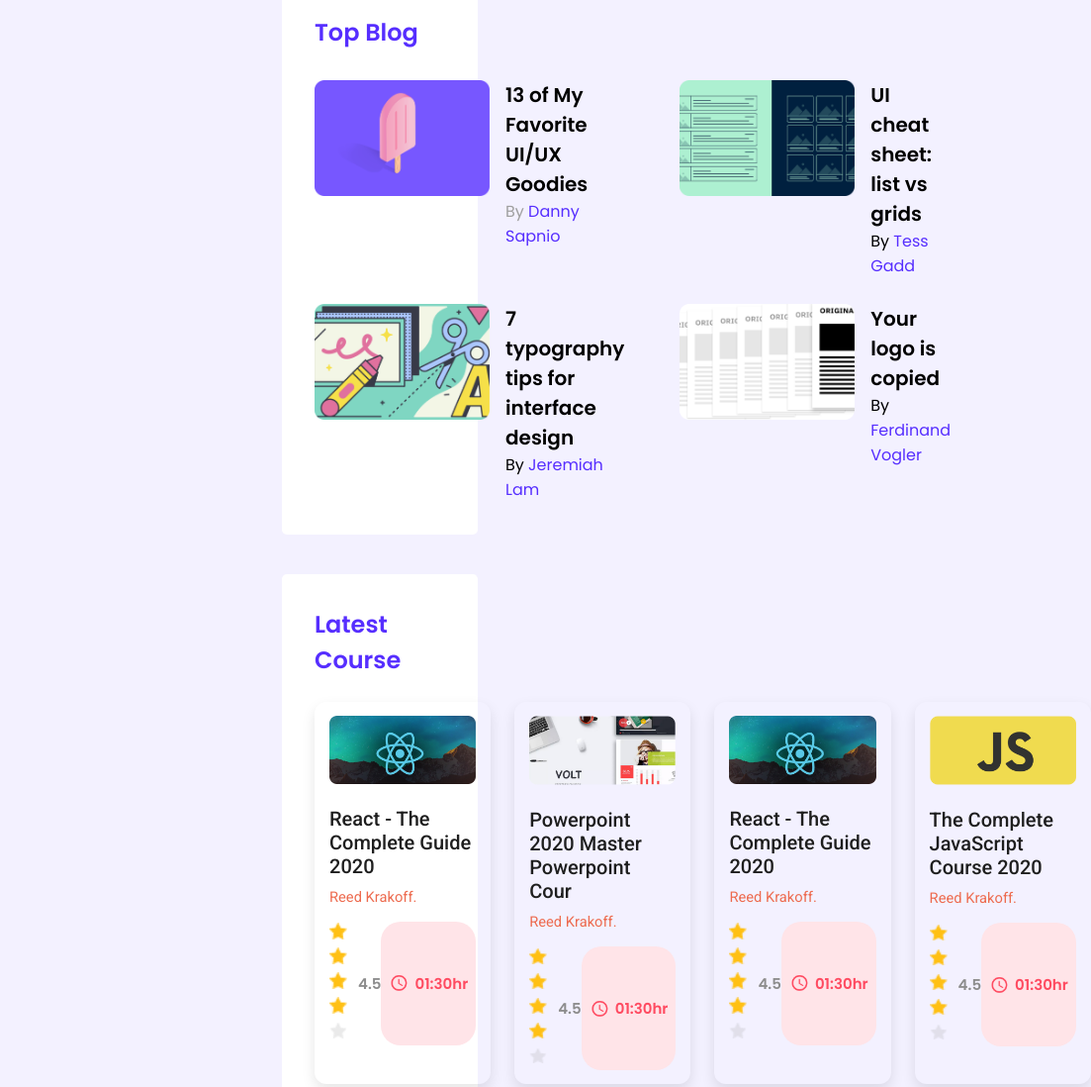
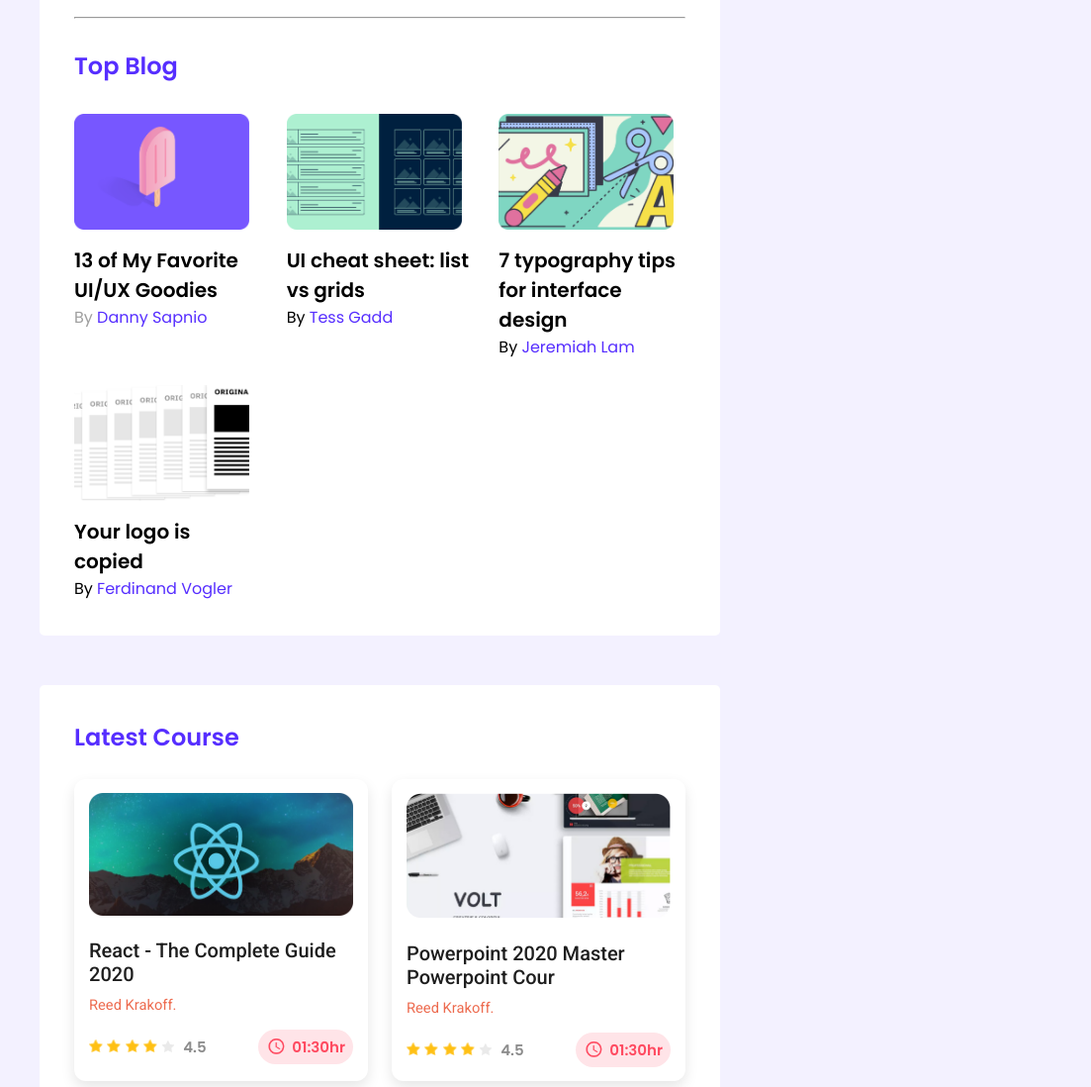
Before and after one commit to shahjalalhazari/Leader-Board-with-CSS3, a plain HTML site: page index.html in a window 768 px wide. Shown: the part 352-1450 px from the top of the page at 99% size, 1103 px wide, since content can reach past the window. Drawn offline with Linux system fonts and the light colour scheme.

Commit message:
Responsive for Medium Devices added.

```diff
--- a/styles/style.css
+++ b/styles/style.css
@@ -84,7 +84,7 @@ hr {
 
 /* Latest Course Section's Style */
 .course-items {
-    margin-top: 24px;
+    margin: 24px 0;
     display: grid;
     grid-template-columns: repeat(4, 1fr);
     gap: 24px;
@@ -196,3 +196,45 @@ hr {
         height: auto;
     }
 }
+
+
+/* Responsive for Medium devices */
+@media screen and (min-width:577px) and (max-width:992px) {
+    /* Main Section's Style */
+    .section {
+        margin: 50px 40px;
+        padding: 35px;
+    }
+    .all-players {
+        margin: 20px 0;
+        display: grid;
+        grid-template-columns: repeat(2, 1fr);
+        gap: 20px;
+    }
+
+    /* Top Blog */
+    .all-blogs {
+        display: grid;
+        grid-template-columns: repeat(3, 1fr);
+    }
+    .blog-list {
+        margin-right: 0;
+        flex-direction: column;
+    }
+
+    /* Latest Course Section's Style */
+    .course-items {
+        display: grid;
+        grid-template-columns: repeat(2, 1fr);
+        gap: 24px;
+    }
+    .rating {
+        display: flex;
+        gap: 8px;
+        align-items: center;
+    }
+    .rating img {
+        width: 14px;
+        height: auto;
+    }
+}
```
